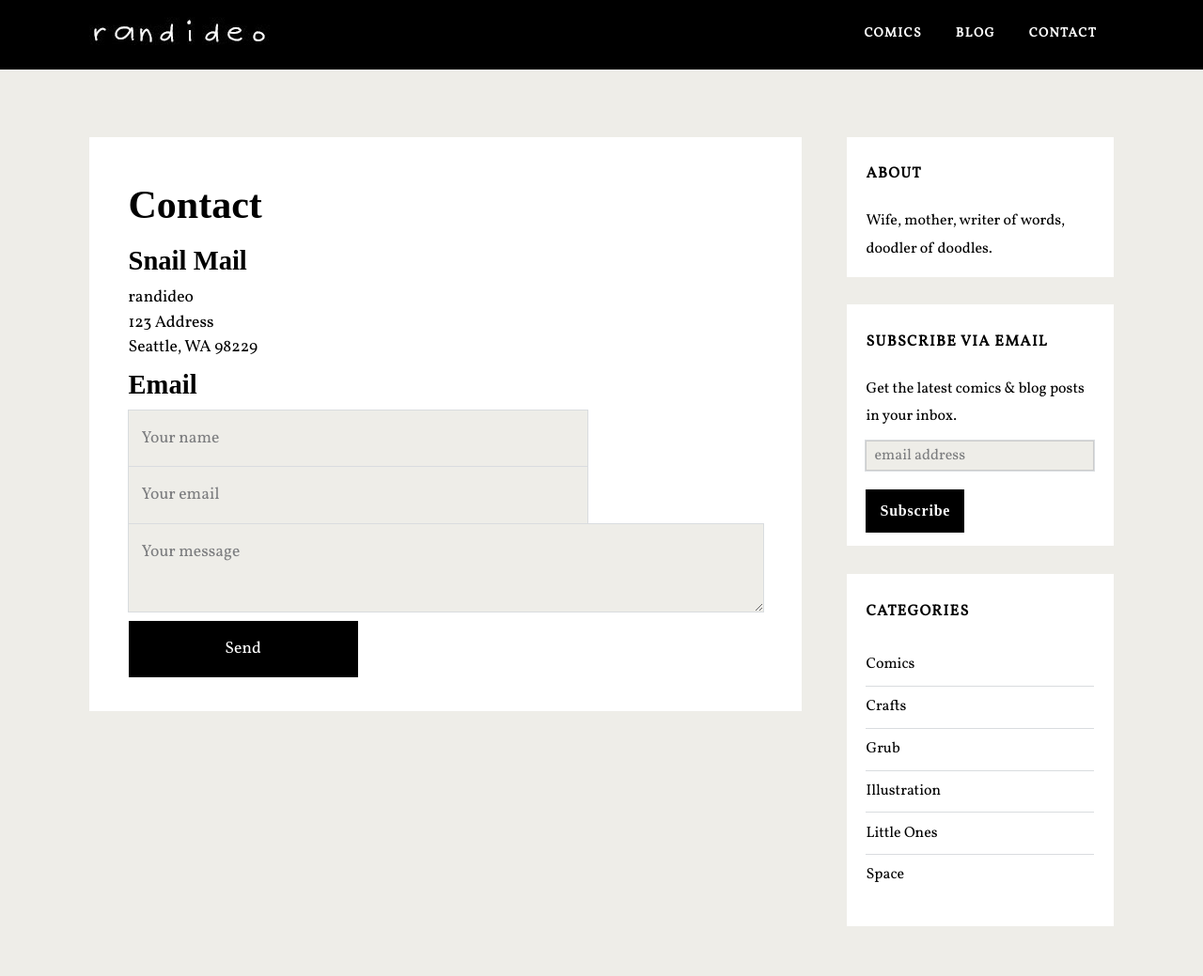
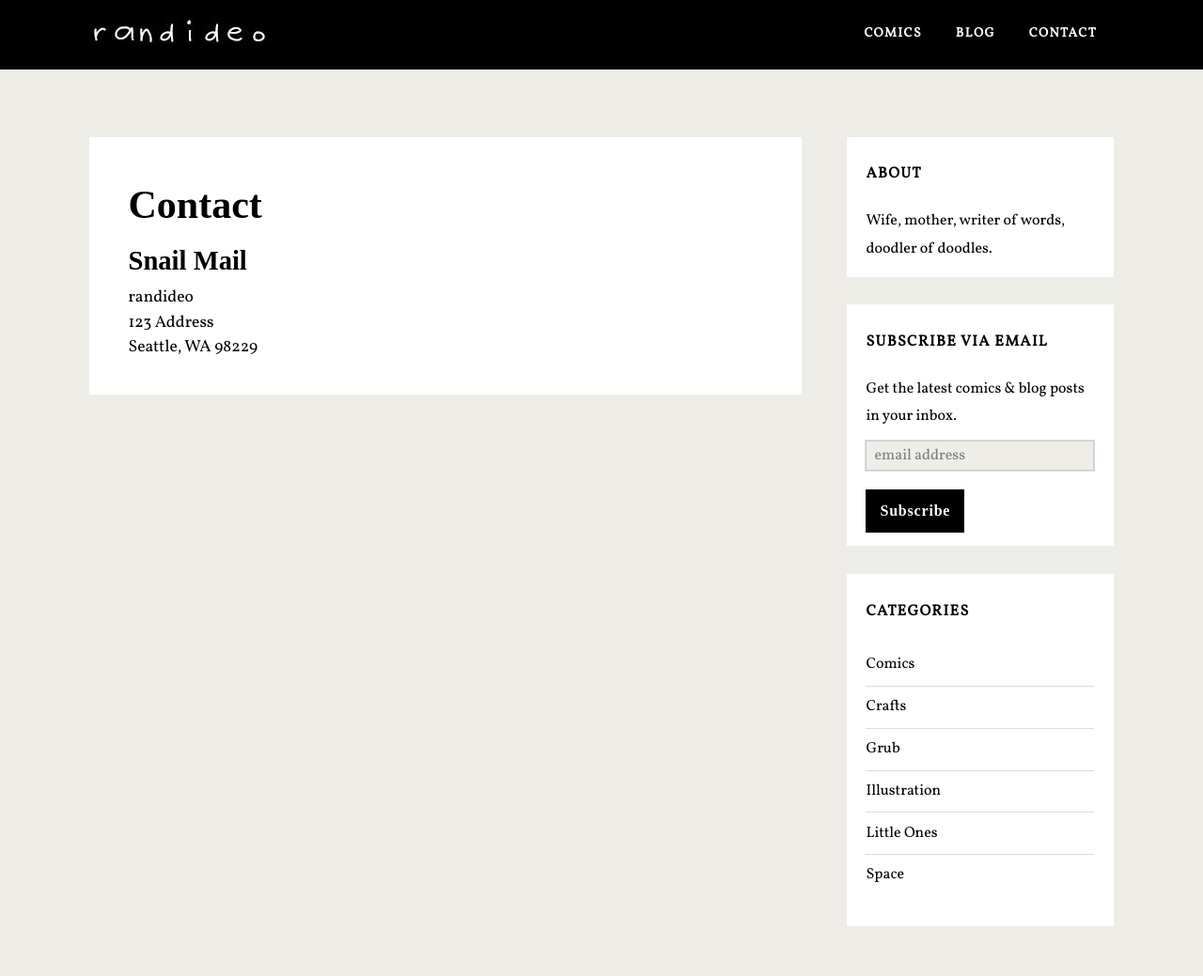
Before and after one commit to randideo/randideo.github.io, a Jekyll site: the page built from contact.html, in a window 1280 px wide. Shown: the whole page at 94% size. Built offline with Jekyll 4.4.1, drawn with Linux system fonts in a browser that asks for light colours; nearby versions of some CDN libraries; some web fonts are replaced; comment, search, counter and statistics services are not loaded.

Commit message:
Update contact.html

```diff
--- a/contact.html
+++ b/contact.html
@@ -6,20 +6,3 @@ title: Contact
 randideo<br>
 123 Address<br>
 Seattle, WA 98229<br>
-
-<h3>Email</h3>
-<div class="email-octopus-form-wrapper">
-<form id="contactform" method="POST">
-    <input type="text" name="name" placeholder="Your name" class="email-octopus-email-address">
-    <input type="email" name="_replyto" placeholder="Your email" class="email-octopus-email-address">
-    <input type="hidden" name="_subject" value="[randideo] contact form" />
-    <textarea name="message" placeholder="Your message"></textarea>
-    <input type="text" name="_gotcha" style="display:none" />
-    <input type="hidden" name="_next" value="http://randideo.com/thanks/" />
-    <input type="submit" value="Send">
-</form>
-<script>
-    var contactform =  document.getElementById('contactform');
-    contactform.setAttribute('action', '//formspree.io/' + 'randideo' + '@' + 'gmail' + '.' + 'com');
-</script>
-</div>
```
